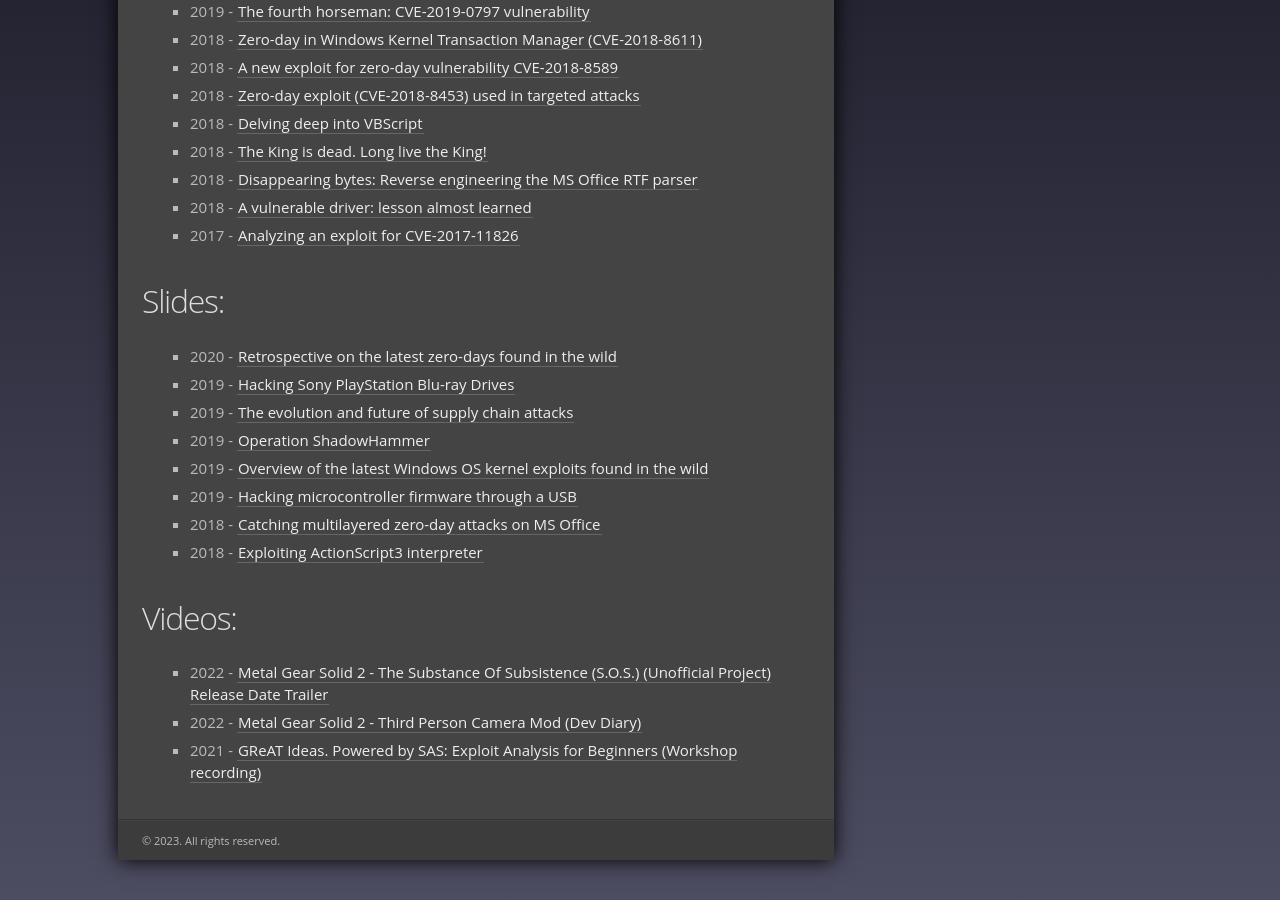
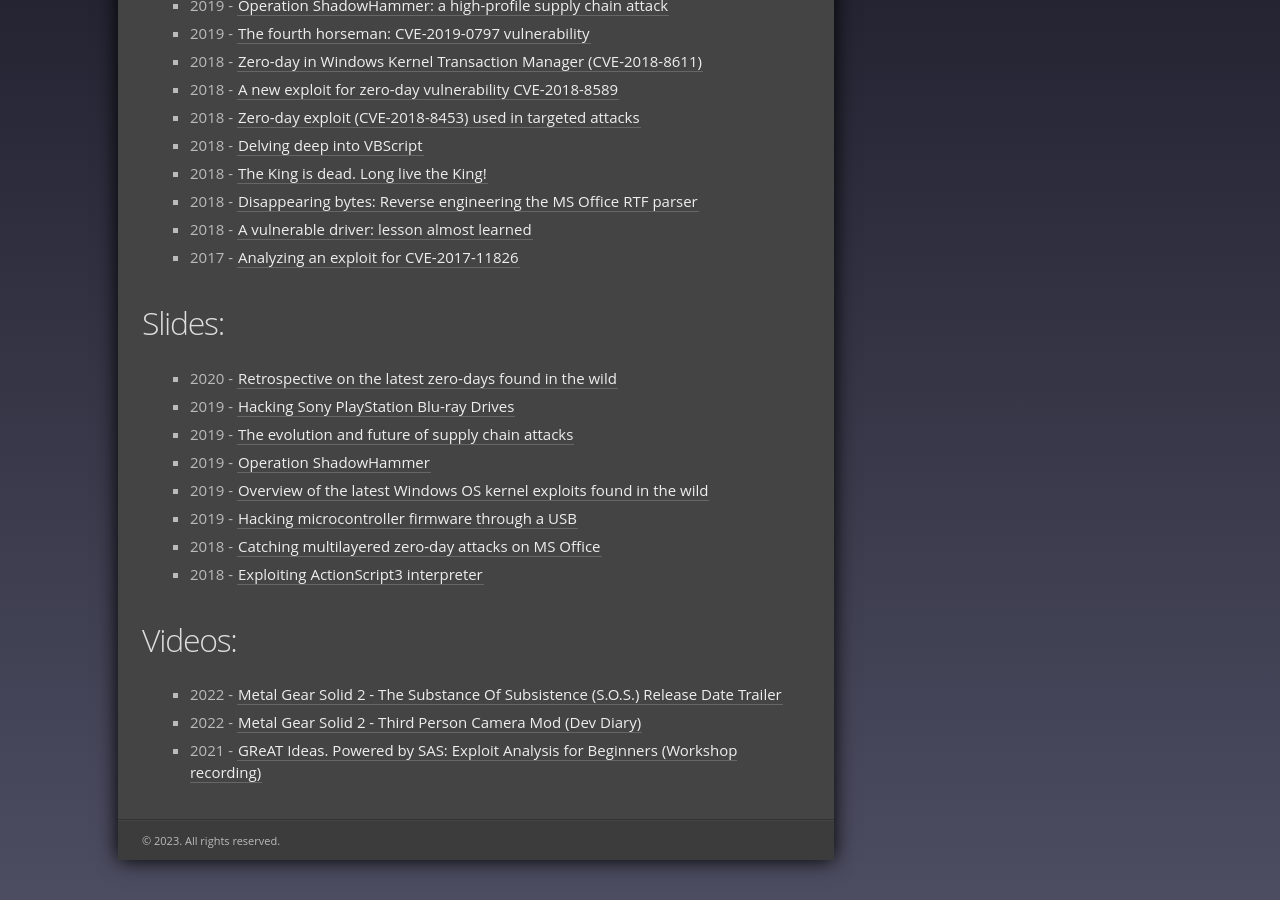
Before and after one commit to oct0xor/oct0xor.github.io, a Jekyll site: the page built from about.md, in a window 1280 px wide and 900 px high, scrolled down 786 px. Built offline with Jekyll 4.4.1, drawn with Linux system fonts in a browser that asks for light colours; some of the changed text lies outside the part shown.

Commit message:
Update about page

```diff
--- a/about.md
+++ b/about.md
@@ -46,6 +46,6 @@ Previously presented at: Virus Bulletin, CanSecWest, SAS, BlueHat, TyphoonCon, I
 - 2018 - [Exploiting ActionScript3 interpreter](https://github.com/oct0xor/presentations/blob/master/2018-01-Exploiting%20ActionScript3%20interpreter.pdf)
 
 ## Videos:
-- 2022 - [Metal Gear Solid 2 - The Substance Of Subsistence (S.O.S.) (Unofficial Project) Release Date Trailer](https://www.youtube.com/watch?v=pPsGTdWGZLc)
+- 2022 - [Metal Gear Solid 2 - The Substance Of Subsistence (S.O.S.) Release Date Trailer](https://www.youtube.com/watch?v=pPsGTdWGZLc)
 - 2022 - [Metal Gear Solid 2 - Third Person Camera Mod (Dev Diary)](https://www.youtube.com/watch?v=AGGNfOq8u3o)
 - 2021 - [GReAT Ideas. Powered by SAS: Exploit Analysis for Beginners (Workshop recording)](https://www.youtube.com/watch?v=m1bwW5_MSY4)
```
Also changed, not shown: other parts of about.md (+1 -1 lines).
